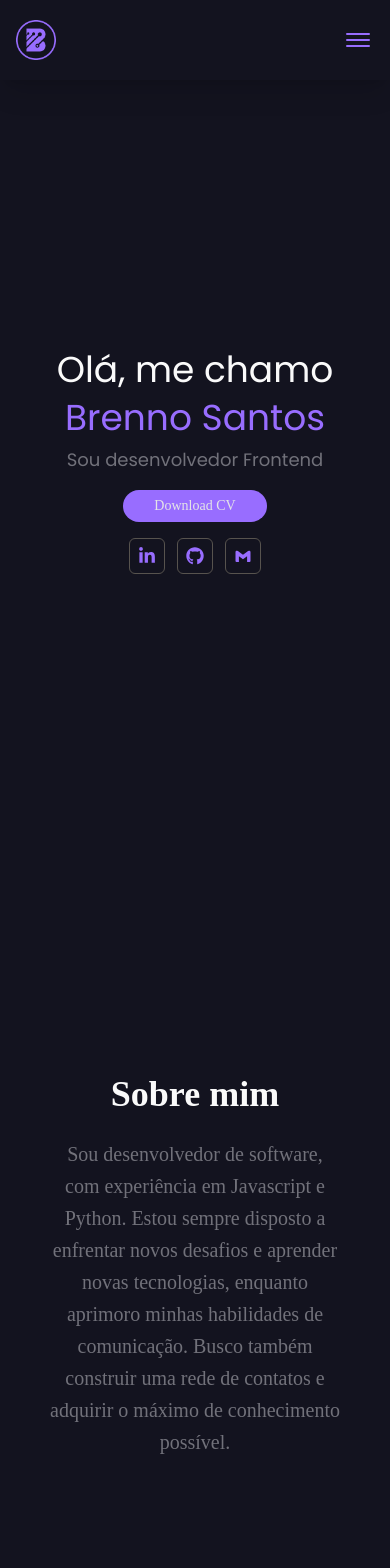
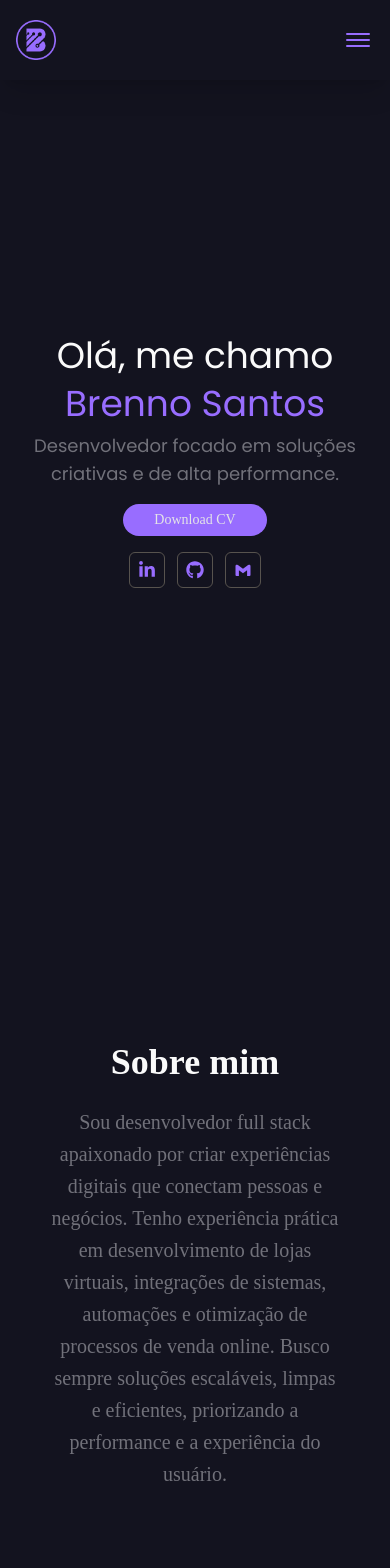
Before and after one commit to devbls/portfolio, a React (Vite) app: page / in a window 390 px wide. Shown: the top 1568 px of the page. Built offline with nearby package versions, Linux system fonts and the light colour scheme.

Commit message:
Alterar textos de apresentação

```diff
--- a/src/assets/translations/en.json
+++ b/src/assets/translations/en.json
@@ -6,11 +6,11 @@
   },
   "firstSection": {
     "title": "Hi, I'm",
-    "subtitle": "I'm a Frontend developer"
+    "subtitle": "Developer focused on creative and high-performance solutions."
   },
   "about": {
     "title": "About me",
-    "description": "I'm a software developer, with experience in Javascript and Python. I am always willing to face new challenges and learn new technologies, while improving my communication skills. I also seek to build a network of contacts and acquire as much knowledge as possible."
+    "description": "I'm a full-stack developer passionate about creating digital experiences that connect people and businesses. I have hands-on experience developing online stores, system integrations, automation, and optimizing online sales processes. I always strive for scalable, clean, and efficient solutions, prioritizing performance and user experience."
   },
   "projects": {
     "title": "Projects"
--- a/src/assets/translations/pt.json
+++ b/src/assets/translations/pt.json
@@ -6,11 +6,11 @@
   },
   "firstSection": {
     "title": "Olá, me chamo",
-    "subtitle": "Sou desenvolvedor Frontend"
+    "subtitle": "Desenvolvedor focado em soluções criativas e de alta performance."
   },
   "about": {
     "title": "Sobre mim",
-    "description": "Sou desenvolvedor de software, com experiência em Javascript e Python. Estou sempre disposto a enfrentar novos desafios e aprender novas tecnologias, enquanto aprimoro minhas habilidades de comunicação. Busco também construir uma rede de contatos e adquirir o máximo de conhecimento possível."
+    "description": "Sou desenvolvedor full stack apaixonado por criar experiências digitais que conectam pessoas e negócios. Tenho experiência prática em desenvolvimento de lojas virtuais, integrações de sistemas, automações e otimização de processos de venda online. Busco sempre soluções escaláveis, limpas e eficientes, priorizando a performance e a experiência do usuário."
   },
   "projects": {
     "title": "Projetos"
--- a/src/components/FirstSection.tsx
+++ b/src/components/FirstSection.tsx
@@ -9,7 +9,7 @@ export const FirstSection = () => {
 
   return (
     <div className="min-h-[375px] h-[calc(100vh-5rem)]">
-      <div className="h-full flex items-center justify-center sm:justify-between sm:px-12 md:px-16 lg:px-20">
+      <div className="h-full flex items-center justify-center sm:justify-between sm:px-12 md:px-16 lg:px-20 gap-2 md:gap-4">
         <div className="flex flex-col gap-2">
           <p className="font-poppins text-center sm:text-left text-4xl sm:text-3xl md:text-4xl lg:text-5xl text-zinc-50">
             {t("title")}
@@ -17,7 +17,7 @@ export const FirstSection = () => {
           <span className="font-poppins text-center sm:text-left text-4xl sm:text-3xl md:text-4xl lg:text-5xl text-purple-500">
             Brenno Santos
           </span>
-          <p className="font-poppins text-center sm:text-left text-lg sm:text-base md:text-lg lg:text-xl text-zinc-500">
+          <p className="w-[90vw] max-w-[375px] sm:max-w-[320px] md:w-full md:max-w-[415px] font-poppins text-center sm:text-left text-lg sm:text-base md:text-lg lg:text-xl text-zinc-500">
             {t("subtitle")}
           </p>
           <div className="flex flex-col lg:flex-row sm:items-start md:items-start items-center mt-2 lg:mt-4 gap-4 lg:gap-6">
@@ -49,7 +49,7 @@ export const FirstSection = () => {
           </div>
         </div>
         <img
-          className="hidden sm:block sm:h-64 sm:w-64 md:h-80 md:w-80 lg:h-96 lg:w-96"
+          className="hidden sm:block sm:h-64 sm:w-64 md:h-72 md:w-72 lg:h-96 lg:w-96"
           src="/logo.webp"
           alt="Big Logo"
         />
```
